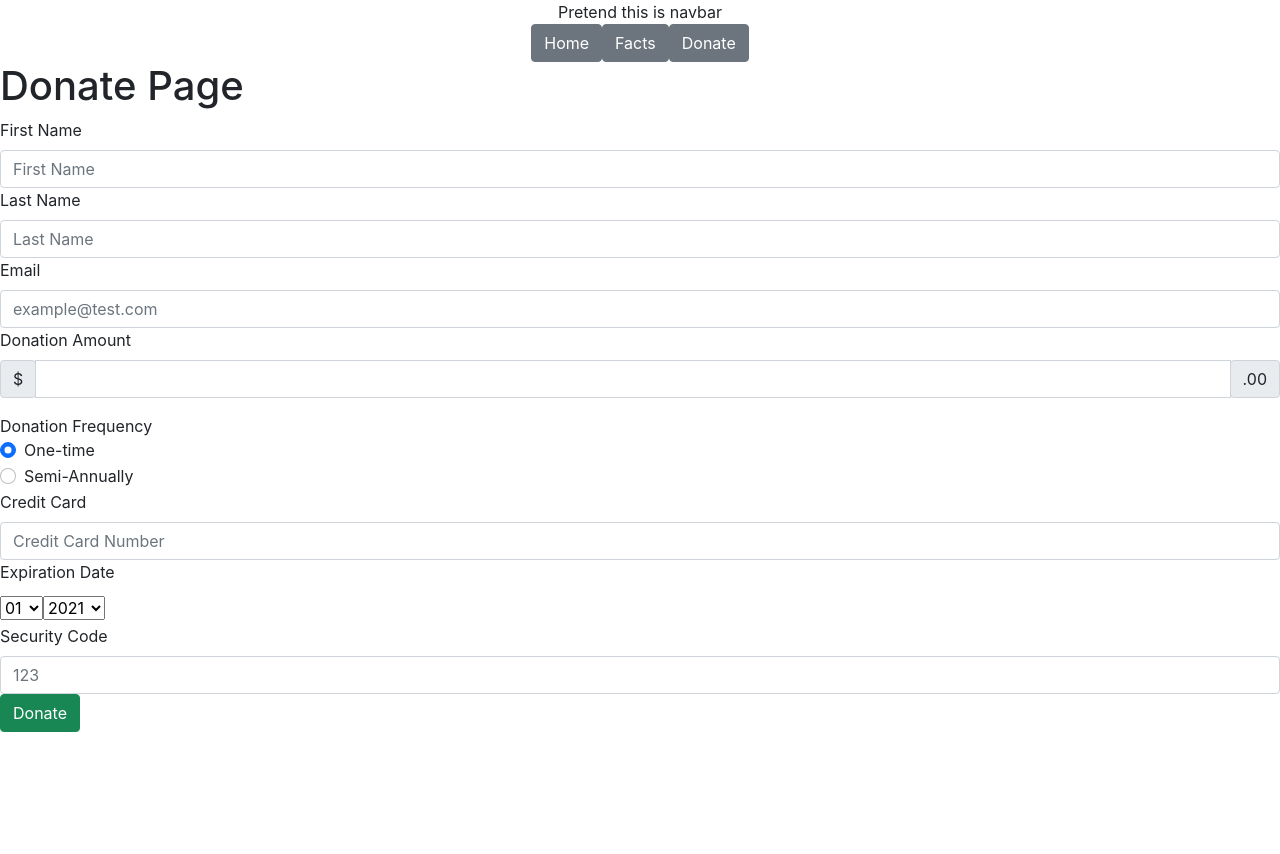
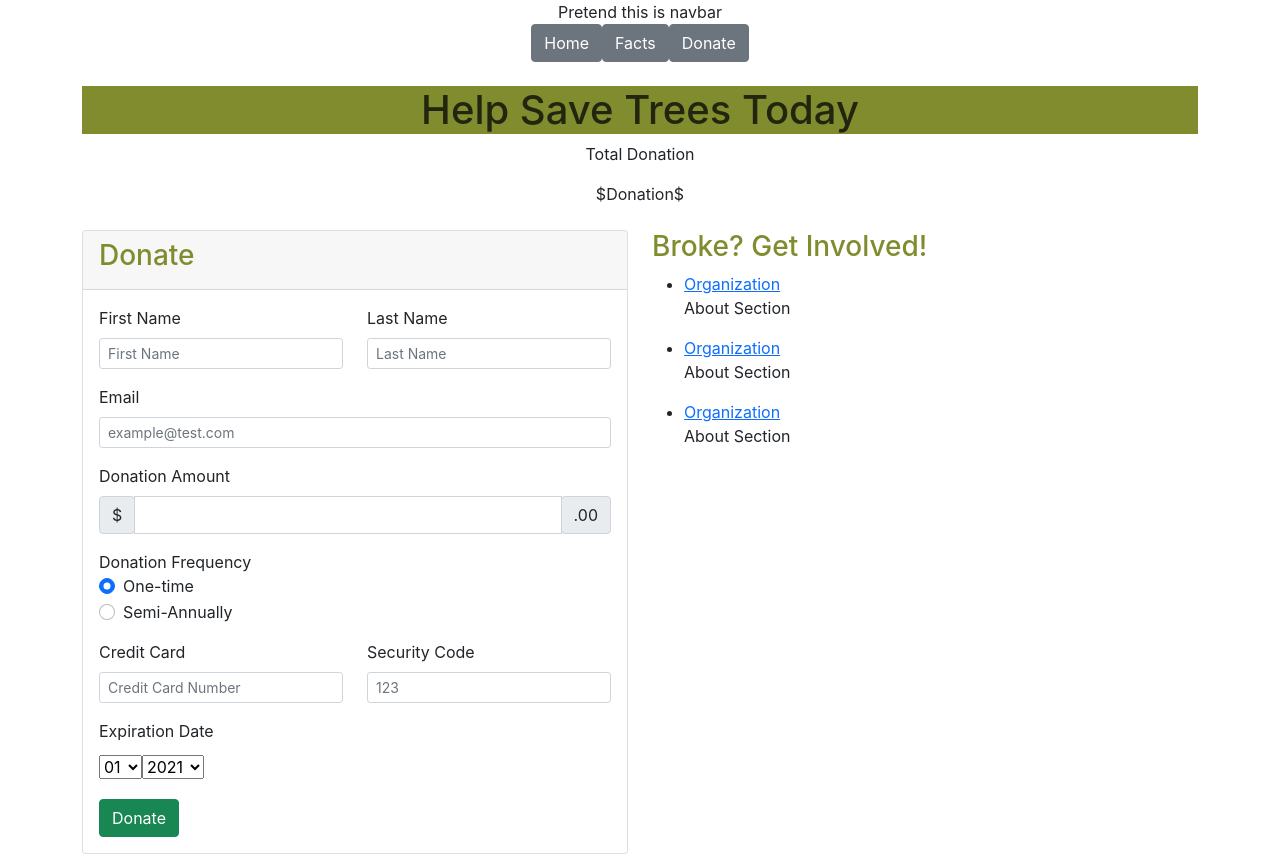
Before and after one commit to Web-Dev-Speedrunners/git-gud, a React (Create React App) app: page /donate in a window 1280 px wide. Before the commit the page ends 800 px from the top, so only its background shows below. Built offline with nearby package versions, Linux system fonts and the light colour scheme.

Commit message:
Donation Page (#21)
* Fixed jsx class syntax

* Added style and changed layout

* Added additional support component for donate page

* MVP for Donation Page

* Fixed an anchor tag rel issue

* Fixed consistency

```diff
--- a/src/components/navbar/index.jsx
+++ b/src/components/navbar/index.jsx
@@ -3,7 +3,7 @@ import { Link } from 'react-router-dom'
 import { Button } from 'reactstrap'
 
 const Navbar = () => (
-  <div class="text-center">
+  <div className="text-center">
     <div>
       Pretend this is navbar
     </div>
--- a/src/pages/donate/form.jsx
+++ b/src/pages/donate/form.jsx
@@ -1,5 +1,5 @@
 import React from 'react';
-import { Button, Form, Col, InputGroup, } from 'react-bootstrap';
+import { Button, Form, Col, Row, InputGroup, } from 'react-bootstrap';
 import range from '../../util/range'
 
 const CURR_YEAR = new Date().getFullYear();
@@ -14,27 +14,27 @@ const DonateForm = () => {
   return (
     <Form onSubmit={(e) => handleSubmit(e)}>
 
-      <Form.Row>
+      <Row>
         <Form.Group as={Col}>
           <Form.Label>First Name</Form.Label>
-          <Form.Control type="text" placeholder="First Name" />
+          <Form.Control size="sm" type="text" placeholder="First Name" />
         </Form.Group>
 
         <Form.Group as={Col}>
           <Form.Label>Last Name</Form.Label>
-          <Form.Control type="text" placeholder="Last Name" />
+          <Form.Control size="sm" type="text" placeholder="Last Name" />
         </Form.Group>
-      </Form.Row>
+      </Row>
 
-      <Form.Group>
+      <Form.Group className="mt-3">
         <Form.Label>Email</Form.Label>
-        <Form.Control type="email" placeholder="example@test.com" />
+        <Form.Control size="sm" type="email" placeholder="example@test.com" />
       </Form.Group>
 
-      <Form.Group>
+      <Form.Group className="mt-3">
         <Form.Label>Donation Amount</Form.Label>
 
-        <InputGroup className="mb-3">
+        <InputGroup size="sm" className="mb-3">
           <InputGroup.Prepend>
             <InputGroup.Text>$</InputGroup.Text>
           </InputGroup.Prepend>
@@ -63,16 +63,25 @@ const DonateForm = () => {
         />
       </Form.Group>
 
-      <Form.Group>
-        <Form.Label>Credit Card</Form.Label>
-        <Form.Control type="number" placeholder="Credit Card Number" />
-      </Form.Group>
+      <Row className="mt-3">
+        <Form.Group as={Col}>
+          <Form.Label>Credit Card</Form.Label>
+          <Form.Control size="sm" type="number" placeholder="Credit Card Number" />
+        </Form.Group>
+
+        <Form.Group as={Col}>
+          <Form.Label>Security Code</Form.Label>
+          <Form.Control size="sm" type="number" placeholder="123" />
+        </Form.Group>
+      </Row>
+
 
       {/* TODO: Get these two rows on the same row */}
-      <Form.Group>
+      <Form.Group className="mt-3">
         <Form.Label>Expiration Date</Form.Label>
         <Form.Row>
           <Form.Control
+            size="sm"
             as="select"
             className="my-1 mr-sm-2"
             custom
@@ -85,6 +94,7 @@ const DonateForm = () => {
           </Form.Control>
 
           <Form.Control
+            size="sm"
             as="select"
             className="my-1 mr-sm-2"
             custom
@@ -99,12 +109,7 @@ const DonateForm = () => {
         </Form.Row>
       </Form.Group>
 
-      <Form.Group>
-        <Form.Label>Security Code</Form.Label>
-        <Form.Control type="number" placeholder="123" />
-      </Form.Group>
-
-      <Button variant="success" type="submit" >
+      <Button className="mt-3" variant="success" type="submit" >
         Donate
       </Button>
     </Form>
--- a/src/pages/donate/index.jsx
+++ b/src/pages/donate/index.jsx
@@ -1,12 +1,59 @@
 import React from 'react'
 import DonateForm from './form'
+import SupportInfo from './supportInfo'
 
+import { makeStyles } from '@material-ui/styles'
+import { THEME_COLOR } from '../../constants/theme'
+import {
+  Container,
+  Row,
+  Col,
+	Card
+} from 'react-bootstrap'
+
+const useStyles = makeStyles({
+	pageHeader: {
+		backgroundColor: THEME_COLOR.Secondary,
+		color: THEME_COLOR.Primary,
+		marginTop: "24px",
+	},
+	titles: {
+		color: THEME_COLOR.Secondary,
+	}
+})
 
 const DonatePage = () => {
+	const styleClasses = useStyles()
+
   return (
     <>
-    <h1>Donate Page</h1>
-    <DonateForm />
+		{/* TODO: Add function that will get the current donation amount */}
+		<Container className="text-center">
+			<h1 className={styleClasses.pageHeader}>Help Save Trees Today</h1>
+			<p>Total Donation</p>
+			<p>$Donation$</p>
+		</Container>
+
+		<Container className="mt-4">
+			<Row>
+				<Col>
+					{/* <h3>Donate</h3> */}
+					{/* <DonateForm /> */}
+					<Card>
+						<Card.Header>
+							<h3 className={styleClasses.titles}>Donate</h3>
+						</Card.Header>
+						<Card.Body>
+							<DonateForm />
+						</Card.Body>
+					</Card>
+				</Col>
+				<Col>
+					<h3 className={styleClasses.titles}>Broke? Get Involved!</h3>
+					<SupportInfo />
+				</Col>
+			</Row>
+		</Container>
     </>
   )
 }
--- /dev/null
+++ b/src/pages/donate/supportInfo.jsx
@@ -0,0 +1,25 @@
+import React from 'react'
+
+const SupportInfo = () => {
+
+  const renderOrganization = (name, link, summary) => (
+    <li>
+      <div>
+        <a target="_blank" rel="noreferrer" href={link}>{name}</a>
+        <p>{summary}</p>
+      </div>
+    </li>
+  );
+
+  return (
+    <div>
+      <ul>
+        {renderOrganization("Organization", "https://teamtrees.org/", "About Section")}
+        {renderOrganization("Organization", "https://teamtrees.org/", "About Section")}
+        {renderOrganization("Organization", "https://teamtrees.org/", "About Section")}
+      </ul>
+    </div>
+  )
+}
+
+export default SupportInfo
```
